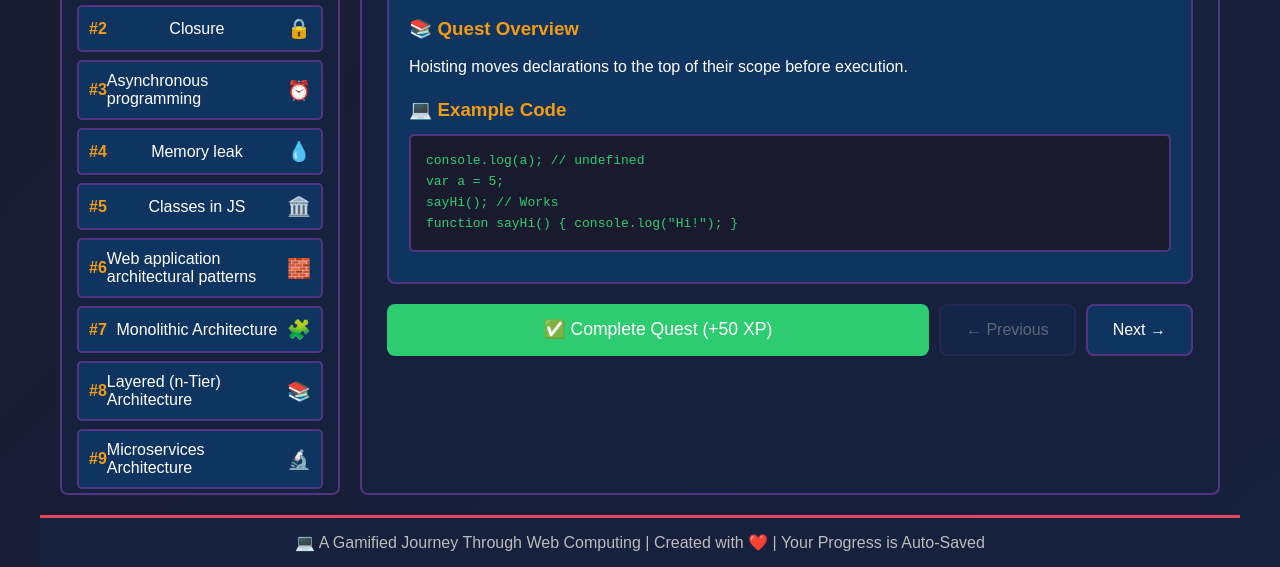
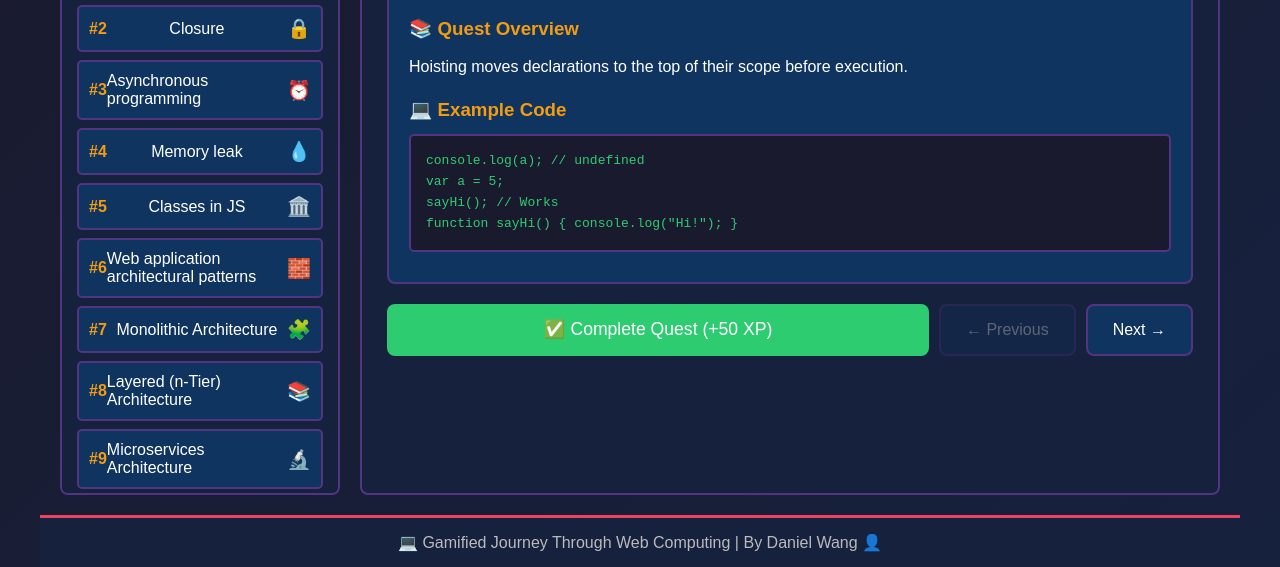
Before and after one commit to danton0989/Comp4537Diary, a plain HTML site: page index.html in a window 1280 px wide. Shown: the part 295-862 px from the top of the page. Drawn offline with Linux system fonts and the light colour scheme.

Commit message:
added credit

```diff
--- a/index.html
+++ b/index.html
@@ -77,7 +77,7 @@
 
         <!-- Footer -->
         <footer class="game-footer">
-            <p>💻 A Gamified Journey Through Web Computing | Created with ❤️ | Your Progress is Auto-Saved</p>
+            <p>💻 Gamified Journey Through Web Computing | By Daniel Wang 👤</p>
         </footer>
 
     </div>
```
